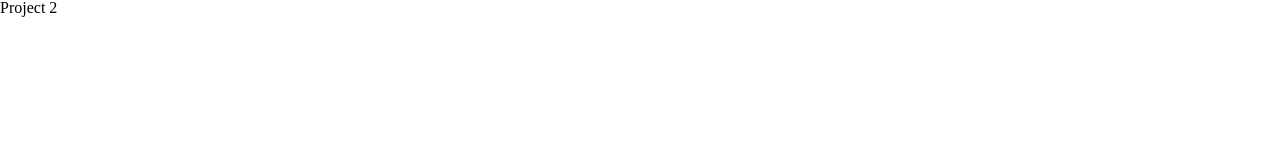
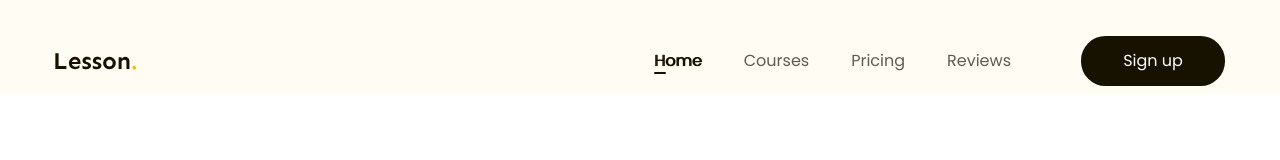
Before and after one commit to hqtnpb/fe_pj_2, a plain HTML site: page index.html in a window 1280 px wide. Shown: the top 160 px of the page. Drawn offline with Linux system fonts and the light colour scheme.

Commit message:
Làm xong phần header

```diff
--- a/assets/css/reset.css
+++ b/assets/css/reset.css
@@ -1,21 +1,84 @@
-/* http://meyerweb.com/eric/tools/css/reset/
-   v2.0 | 20110126
-   License: none (public domain)
-*/
-
-html, body, div, span, applet, object, iframe,
-h1, h2, h3, h4, h5, h6, p, blockquote, pre,
-a, abbr, acronym, address, big, cite, code,
-del, dfn, em, img, ins, kbd, q, s, samp,
-small, strike, strong, sub, sup, tt, var,
-b, u, i, center,
-dl, dt, dd, ol, ul, li,
-fieldset, form, label, legend,
-table, caption, tbody, tfoot, thead, tr, th, td,
-article, aside, canvas, details, embed,
-figure, figcaption, footer, header, hgroup,
-menu, nav, output, ruby, section, summary,
-time, mark, audio, video {
+html,
+body,
+div,
+span,
+applet,
+object,
+iframe,
+h1,
+h2,
+h3,
+h4,
+h5,
+h6,
+p,
+blockquote,
+pre,
+a,
+abbr,
+acronym,
+address,
+big,
+cite,
+code,
+del,
+dfn,
+em,
+img,
+ins,
+kbd,
+q,
+s,
+samp,
+small,
+strike,
+strong,
+sub,
+sup,
+tt,
+var,
+b,
+u,
+i,
+center,
+dl,
+dt,
+dd,
+ol,
+ul,
+li,
+fieldset,
+form,
+label,
+legend,
+table,
+caption,
+tbody,
+tfoot,
+thead,
+tr,
+th,
+td,
+article,
+aside,
+canvas,
+details,
+embed,
+figure,
+figcaption,
+footer,
+header,
+hgroup,
+menu,
+nav,
+output,
+ruby,
+section,
+summary,
+time,
+mark,
+audio,
+video {
     margin: 0;
     padding: 0;
     border: 0;
@@ -24,22 +87,35 @@ time, mark, audio, video {
     vertical-align: baseline;
 }
 /* HTML5 display-role reset for older browsers */
-article, aside, details, figcaption, figure,
-footer, header, hgroup, menu, nav, section {
+article,
+aside,
+details,
+figcaption,
+figure,
+footer,
+header,
+hgroup,
+menu,
+nav,
+section {
     display: block;
 }
 body {
     line-height: 1;
 }
-ol, ul {
+ol,
+ul {
     list-style: none;
 }
-blockquote, q {
+blockquote,
+q {
     quotes: none;
 }
-blockquote:before, blockquote:after,
-q:before, q:after {
-	content: '';
+blockquote:before,
+blockquote:after,
+q:before,
+q:after {
+    content: "";
     content: none;
 }
 table {
--- a/assets/css/style.css
+++ b/assets/css/style.css
@@ -0,0 +1,81 @@
+* {
+    box-sizing: border-box;
+}
+html {
+    font-size: 62.5%;
+}
+body {
+    font-size: 1.6rem;
+    font-family: "Poppins", sans-serif;
+}
+/* Common */
+.btn {
+    display: inline-block;
+    color: #fff;
+    line-height: 50px;
+    text-align: center;
+    font-size: 1.6rem;
+    border-radius: 24.5px;
+    background: #171100;
+    padding: 0 16px;
+    min-width: 118px;
+}
+a {
+    text-decoration: none;
+}
+.main-content {
+    width: 1170px;
+    max-width: 100% - 48px;
+    margin-left: auto;
+    margin-right: auto;
+}
+/* Header */
+.header {
+    background: #FFFCF4;
+}
+.header.fixed {
+    position: sticky;
+    top: -28px;
+}
+.header .body {
+    display: flex;
+    align-items: center;
+    padding: 36px 0 8px;
+}
+.nav {
+    margin-left: auto;
+}
+.nav ul {
+    display: flex;
+}
+.nav a {
+    position: relative;
+    color: #5f5b53;
+    font-size: 1.6rem;
+    padding: 10px 21px;
+}
+.nav a:hover,
+.nav li.active a {
+    /* font-weight: 600; */
+    text-shadow: 1px 0 0 currentColor;
+    color: #171100;
+}
+
+.nav li.active a::before {
+    position: absolute;
+    bottom: 8px;
+    display: inline-block;
+    content: "";
+    width: 12px;
+    height: 2px;
+    border-radius: 1px;
+    background: #171100;
+}
+
+.header .sign-up-btn {
+    min-width: 144px;
+}
+
+.header .action{
+    margin-left: 49px;
+}
--- a/index.html
+++ b/index.html
@@ -5,6 +5,13 @@
     <meta charset="UTF-8">
     <meta name="viewport" content="width=device-width, initial-scale=1.0">
     <title>Front-end project 2</title>
+
+    <!-- Embed fonts -->
+    <link rel="preconnect" href="https://fonts.googleapis.com">
+    <link rel="preconnect" href="https://fonts.gstatic.com" crossorigin>
+    <link
+        href="https://fonts.googleapis.com/css2?family=Poppins:ital,wght@0,400;0,500;0,600;0,700;1,400&family=Sen:wght@700&display=swap"
+        rel="stylesheet">
 
     <!-- Reset CSS -->
     <link rel="stylesheet" href="./assets/css/reset.css">
@@ -15,7 +22,38 @@
 </head>
 
 <body>
-    <h1>Project 2</h1>
+    <main style="height: 5000px;">
+        <header class="header fixed">
+            <div class="main-content">
+                <div class="body">
+                    <!-- Logo -->
+                    <img src="./assets/img/logo.svg" alt="Lesson." class="logo">
+
+                    <!--Navigation -->
+                    <nav class="nav">
+                        <ul>
+                            <li class="active">
+                                <a href="#!">Home</a>
+                            </li>
+                            <li>
+                                <a href="#!">Courses</a>
+                            </li>
+                            <li>
+                                <a href="#!">Pricing</a>
+                            </li>
+                            <li>
+                                <a href="#!">Reviews</a>
+                            </li>
+                        </ul>
+                    </nav>
+                    <!-- Actions -->
+                    <div class="action">
+                        <a href="#!" class="btn sign-up-btn">Sign up</a>
+                    </div>
+                </div>
+            </div>
+        </header>
+    </main>
 </body>
 
 </html>
```
Also changed, not shown: assets/img/logo.svg (added). Lines whose indentation alone changed are shown as unchanged.
